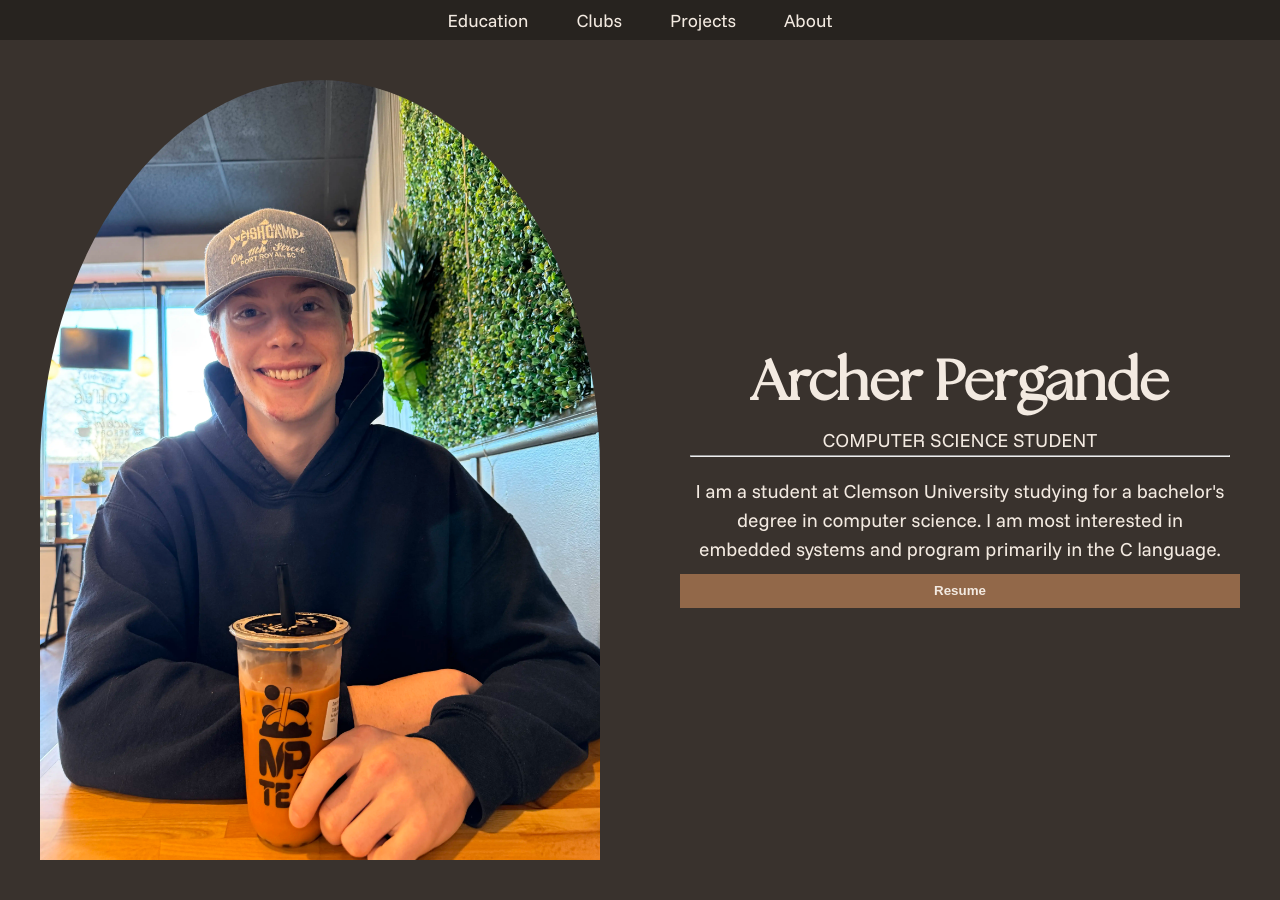
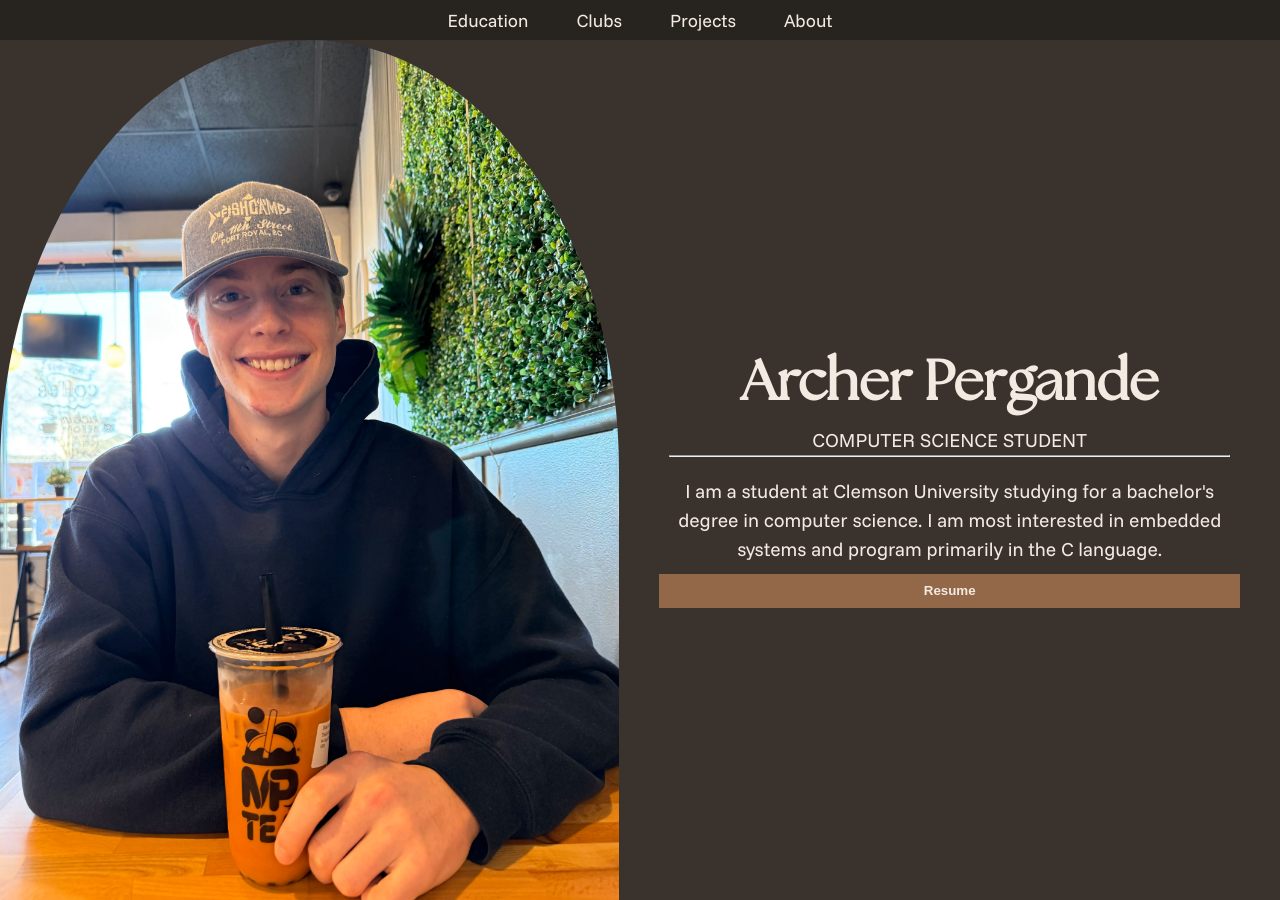
Before and after one commit to archerpergande/archerpergande.github.io, a Jekyll site: the page built from README.md, in a window 1280 px wide and 900 px high. Built offline with Jekyll 4.4.1, drawn with Linux system fonts in a browser that asks for light colours; our own code applies the rules of GitHub Pages for plain Markdown files.

Commit message:
fix mobile rendering of hero

```diff
--- a/_sass/_hero.scss
+++ b/_sass/_hero.scss
@@ -16,7 +16,7 @@
 .hero-image-container {
     height: 100%;
     width: 100%;
-    padding: $header-height;
+    //padding: $header-height;
     overflow: hidden;
 }
 
@@ -70,11 +70,11 @@
 
 @media (max-width: 1150px) {
     .hero {
-        flex-direction: column !important;
+        flex-direction: column;
     }
 
     .hero-image-container {
-        padding: 0px !important;
+        padding: 0px;
     }
 
     .hero-image {
```
